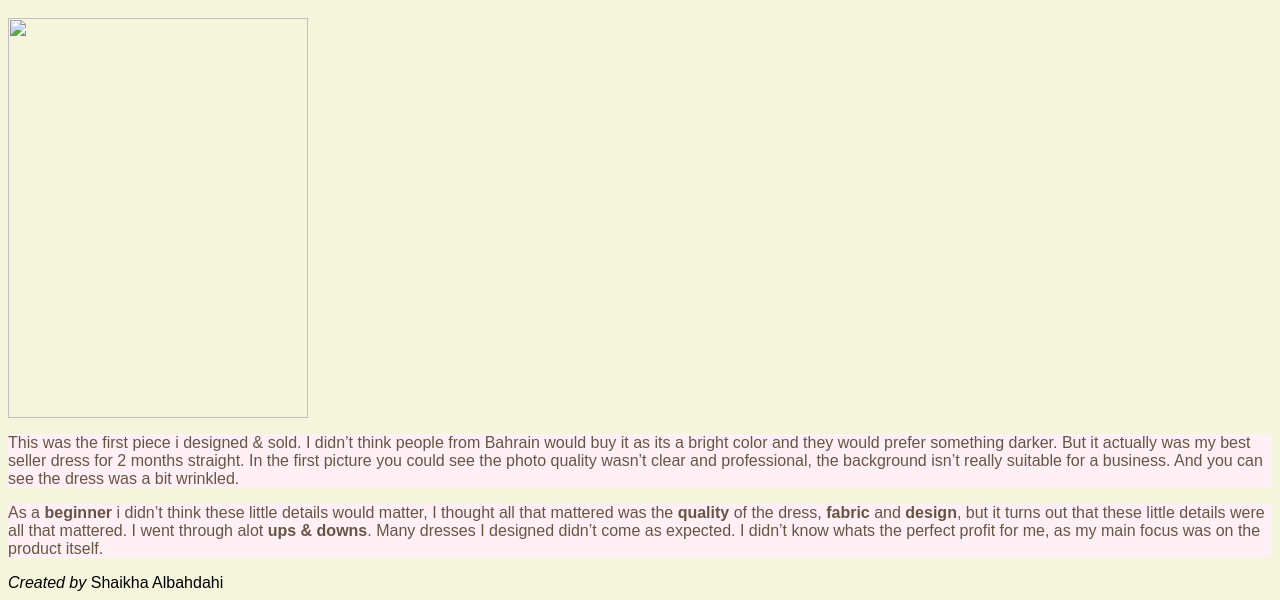
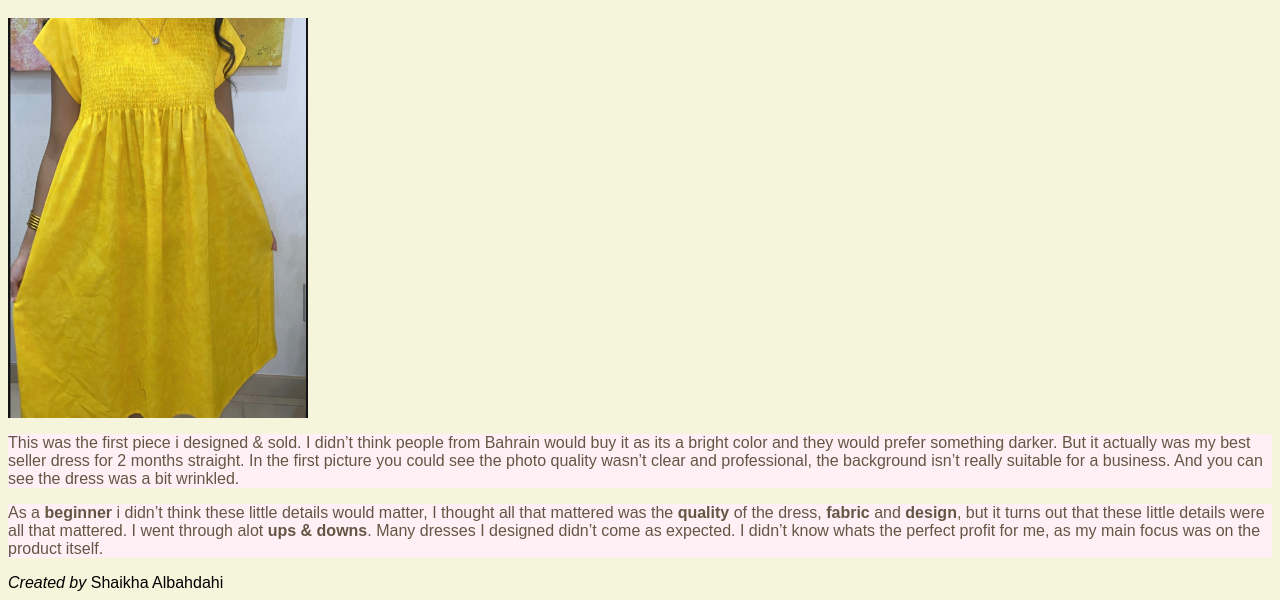
Before and after one commit to Shaikhawalbahdahi/shaikhawbahdahi.github.io, a plain HTML site: page journey.html in a window 1280 px wide. Shown: the part 684-1284 px from the top of the page. Drawn offline with Linux system fonts and the light colour scheme.

Commit message:
Update journey.html

```diff
--- a/journey.html
+++ b/journey.html
@@ -11,7 +11,7 @@
 <div class="center">
 <h1> My First Piece </h1>
 </div>
-<img src="53557.jpg"width="300" height="400"/>
+<img src="53557 (1).jpg"width="300" height="400"/>
 <p> This was the first piece i designed & sold. I didn’t think people from Bahrain would buy it as its a bright color and they would prefer something darker. But it actually was my best seller dress for 2 months straight.
 
 In the first picture you could see the photo quality wasn’t clear and professional, the background isn’t really suitable for a business. And you can see the dress was a bit wrinkled.</p>
```
